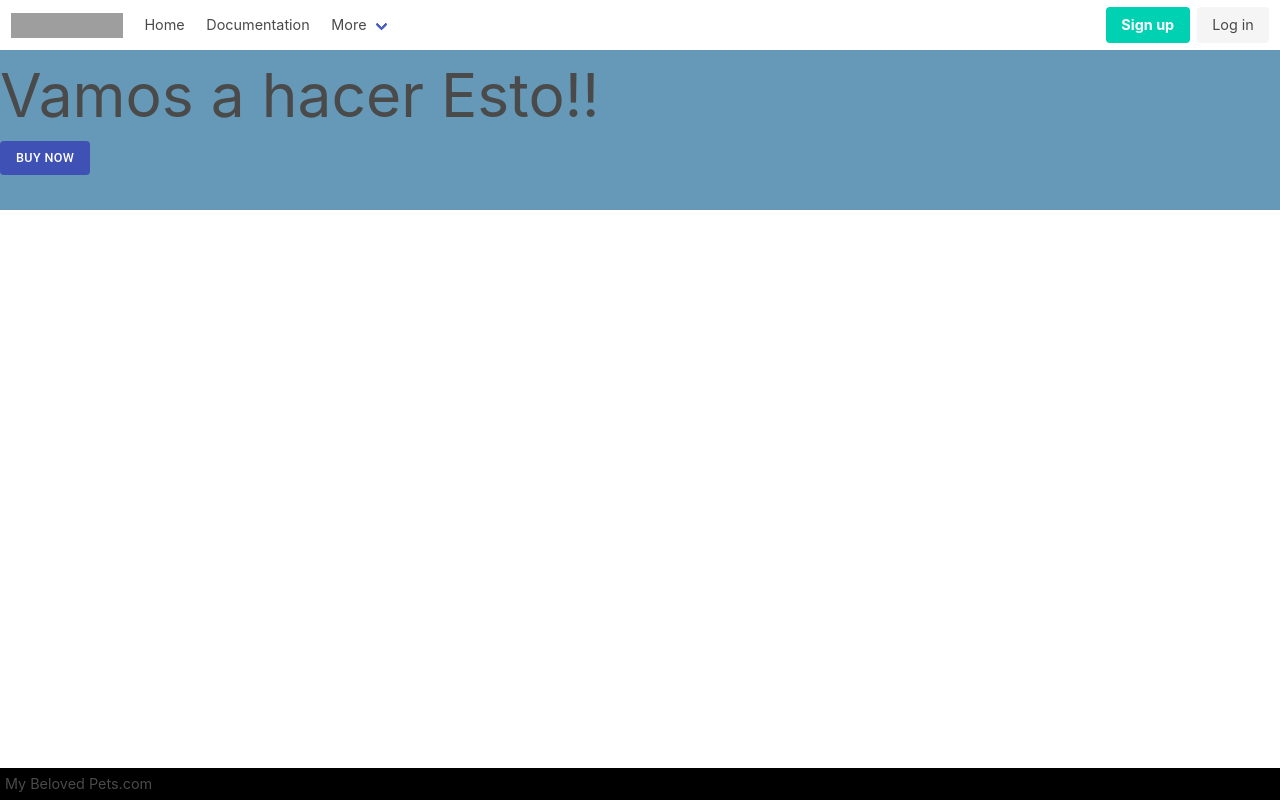
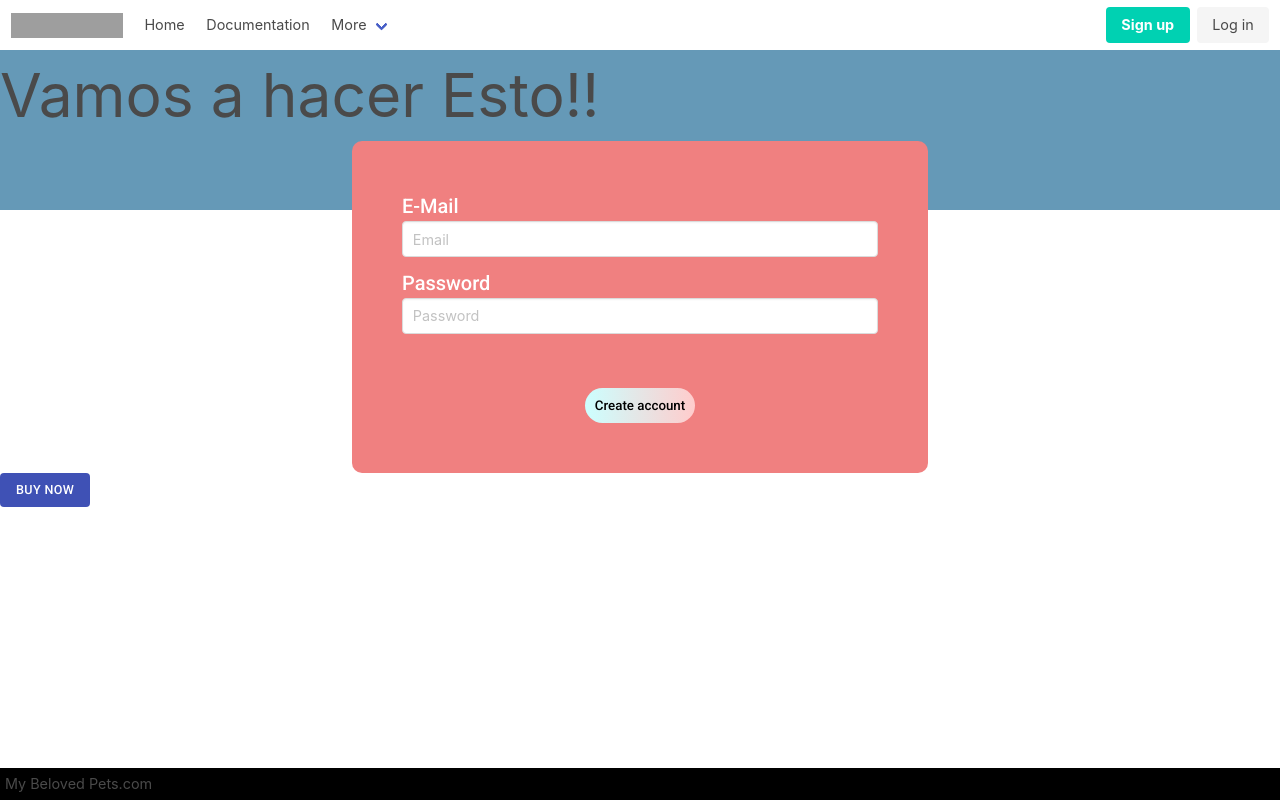
Before and after one commit to jbovone/ra-hackatlon-course-it, a React (Create React App) app: page / in a window 1280 px wide. Built offline with nearby package versions, Linux system fonts and the light colour scheme; no server answers; grey boxes are pictures that could not be loaded.

Commit message:
Implemented form
Still pending to add validations

```diff
--- a/public/index.html
+++ b/public/index.html
@@ -15,6 +15,8 @@
       user's mobile device or desktop. See https://developers.google.com/web/fundamentals/web-app-manifest/
     -->
     <link rel="manifest" href="%PUBLIC_URL%/manifest.json" />
+    <link rel="preconnect" href="https://fonts.gstatic.com">
+<link href="https://fonts.googleapis.com/css2?family=Roboto:wght@500&display=swap" rel="stylesheet">
     <!--
       Notice the use of %PUBLIC_URL% in the tags above.
       It will be replaced with the URL of the `public` folder during the build.
--- a/src/App.js
+++ b/src/App.js
@@ -7,6 +7,7 @@ import Button from "@material-ui/core/Button";
 import Section from "./components/normalizers/Section";
 import axios from "axios";
 import H1 from "./components/typography/h1";
+import Form from "./components/form"
 /*
   https://bulma.io/documentation/components/card/
   ojo que los tags img hr estan sin cerrar!
@@ -23,6 +24,7 @@ function App() {
       <BulmaNav />
       <Section variant="primary">
         <H1>Vamos a hacer Esto!! {extra}</H1>
+          <Form/>
         <Button variant="contained" color="primary" disableElevation>
           BUY NOW
         </Button>
--- /dev/null
+++ b/src/components/form.jsx
@@ -0,0 +1,102 @@
+import React, {useState} from 'react'
+import { css } from '@emotion/css';
+import axios from "axios";
+
+const form = css({
+  width: "100%",
+  backdropFilter: "blur",
+  background: "lightcoral",
+  padding: "50px",
+  display: 'flex',
+  flexDirection: "column",
+  flexGrow: 1,
+  borderRadius: "10px"
+})
+
+const label = css({
+  fontSize: "20px",
+  fontFamily: "Roboto",
+  color: "white"
+})
+
+const formContainer = css({
+  display: "flex",
+  width: "80%",
+  margin:"auto",
+  maxWidth: "40em"
+})
+
+const ButtonContainer = css({
+  marginTop: "3rem",
+  textAlign: "center"
+})
+
+const button = css({
+  background: "linear-gradient(90deg, #CCFFFF, #FFCCCC)",
+  padding: "10px",
+  borderRadius: "20px",
+  border: "none",
+  fontFamily: "Roboto",
+  color: "black",
+  margin: "auto",
+  cursor: "pointer"
+})
+
+const formValidation = (values) => {
+  let errors = {}
+
+  if(!values.email){
+    errors.email = "The email field cannot be empty"
+  }
+  if(!values.password){
+    errors.password = "The password field cannot be empty"
+  }
+
+  if(values.password.length < 5){
+    errors.password = "Password must be at least 5 characters long"
+  }
+  return errors
+}
+
+
+const Form  = () => {
+  const [ userValues, setUserValues ] = useState({ email: "", password: ""})
+
+  const handleEmailChange = (event) => {
+    setUserValues({...userValues, email: event.target.value})
+  }
+  const handlePasswordChange = (event) => {
+    setUserValues({...userValues, password: event.target.value})
+  }
+
+ const handleSubmit = (event) => {
+  event.preventDefault()
+  axios.post("/login").then((res) => console.log(res.data))
+  console.log(userValues)
+ }
+
+ return (
+   <div className={formContainer} >
+       <form className={form} onSubmit={handleSubmit}>
+         <div className="field">
+              <label htmlFor="email" className={label}>E-Mail</label>
+              <input className="input" name="email" type="email" placeholder="Email" onChange={handleEmailChange}/>
+          </div>
+          <div className="field">
+            <label htmlFor="password" className={label}>Password</label>
+            <input className="input" name="password" type="password" placeholder="Password" onChange={handlePasswordChange}/>
+          </div>
+          <div className="field">
+            <p className={ButtonContainer}>
+            <button className={button}>
+              Create account
+            </button>
+            </p>
+          </div>
+        </form>
+    </div>
+  )
+
+}
+
+export default Form;
```
Also changed, not shown: 1 other file (tests, documents, lock files or other folders).
